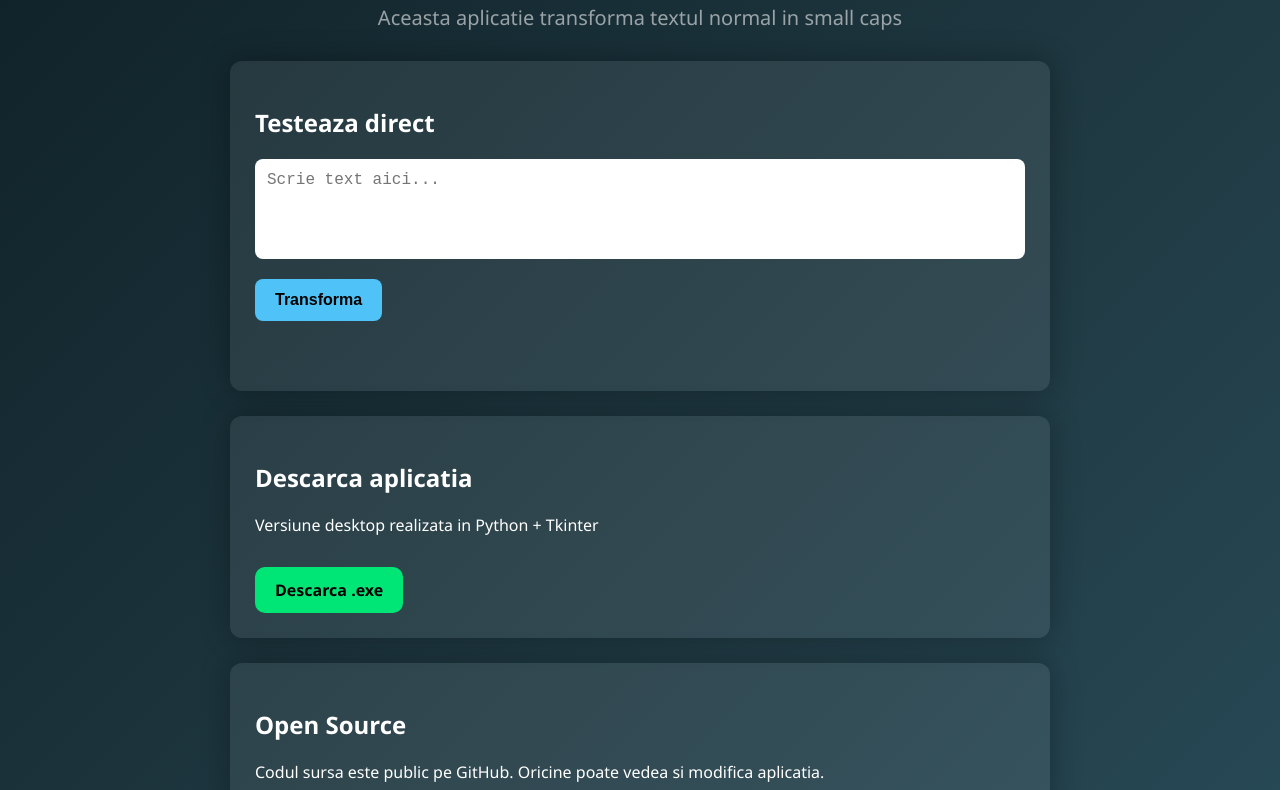
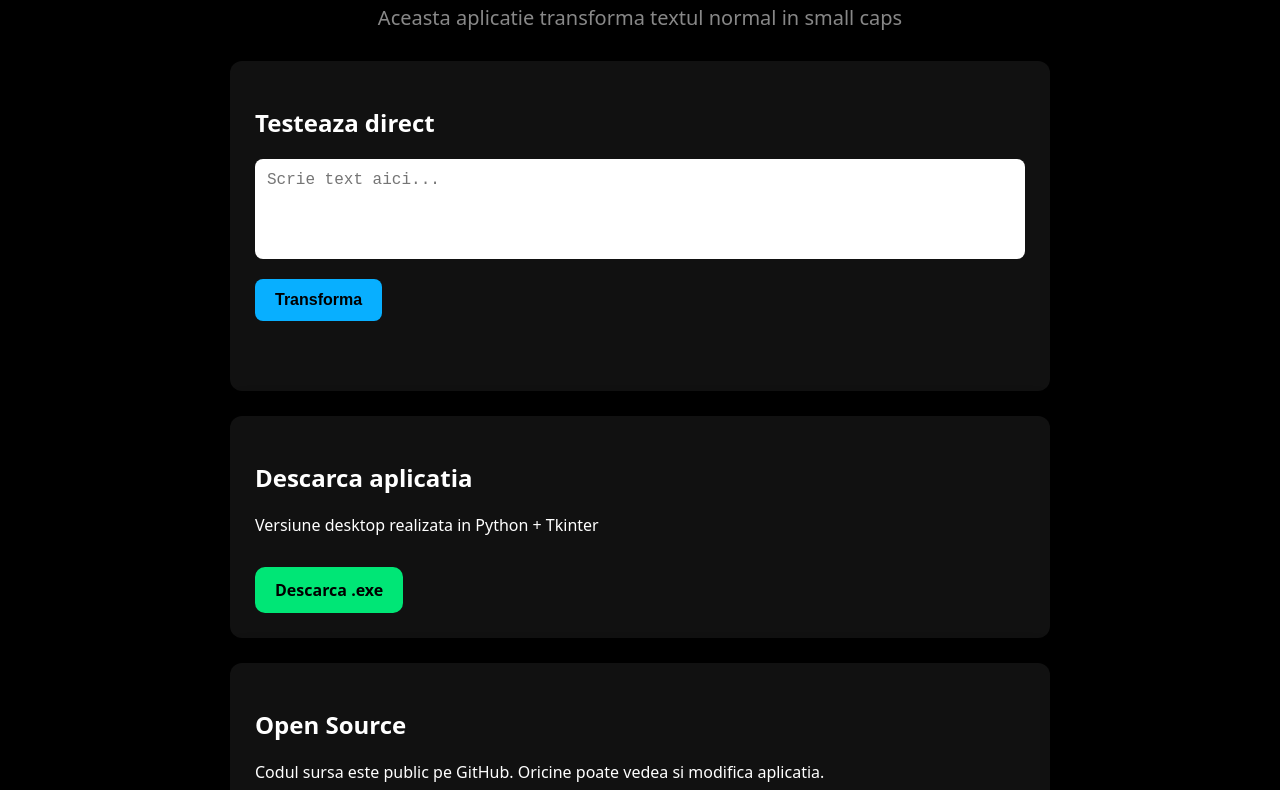
Before and after one commit to AndREiOR5/Small-Caps-App, a plain HTML site: page index.html in a window 1280 px wide. Shown: the part 153-943 px from the top of the page. Drawn offline with Linux system fonts and the light colour scheme.

Commit message:
Update index.html

```diff
--- a/index.html
+++ b/index.html
@@ -7,22 +7,21 @@
 
 <style>
 :root {
-    --blue: #4fc3f7;
-    --green: #00e676;
-    --orange: #ff9800;
+    --blue: #08afff;
 
-    --bg-dark: linear-gradient(135deg, #0f2027, #203a43, #2c5364);
-    --card-dark: rgba(255,255,255,0.08);
-    --text-dark: white;
-    --muted-dark: rgba(255,255,255,0.7);
+    /* Dark theme */
+    --bg-dark: #000000;
+    --card-dark: #111111;
+    --text-dark: #ffffff;
+    --muted-dark: #aaaaaa;
 
+    /* Light theme */
     --bg-light: #f7f9fc;
     --card-light: #ffffff;
-    --text-light: #1f2933;
+    --text-light: #111111;
     --muted-light: #666666;
 }
 
-/* Default: dark theme */
 body[data-theme="dark"] {
     background: var(--bg-dark);
     color: var(--text-dark);
@@ -41,7 +40,6 @@ body[data-theme="dark"] .footer {
     color: var(--muted-dark);
 }
 
-/* Light theme */
 body[data-theme="light"] {
     background: var(--bg-light);
     color: var(--text-light);
@@ -62,20 +60,20 @@ body[data-theme="light"] .footer {
 
 /* General styles */
 * { box-sizing: border-box; }
-body { margin: 0; font-family: 'Segoe UI', Tahoma, Geneva, Verdana, sans-serif; transition: background 0.4s, color 0.4s; }
+body { margin: 0; font-family: system-ui, -apple-system, BlinkMacSystemFont, "Segoe UI", sans-serif; transition: background 0.4s, color 0.4s; }
 .container { max-width: 900px; margin: auto; padding: 40px; }
 h1 { font-size: 48px; margin-bottom: 10px; color: var(--blue); text-align: center; }
 .subtitle { font-size: 20px; opacity: 0.8; text-align: center; margin-bottom: 30px; }
 .card { border-radius: 12px; padding: 25px; margin-top: 25px; box-shadow: 0 0 30px rgba(0,0,0,0.3); transition: transform 0.3s, box-shadow 0.3s, opacity 0.5s; opacity: 0; transform: translateY(20px);}
-.card:hover { transform: translateY(-5px); box-shadow: 0 0 40px rgba(0,0,0,0.5);}
+.card:hover { transform: translateY(-5px); box-shadow: 0 0 40px rgba(8,175,255,0.2);}
 textarea { width: 100%; height: 100px; border-radius: 8px; border: none; padding: 12px; font-size: 16px; resize: none;}
 button { margin-top: 15px; padding: 12px 20px; font-size: 16px; border: none; border-radius: 8px; background: var(--blue); color: black; cursor: pointer; font-weight: bold; transition: background 0.2s;}
-button:hover { background: #81d4fa; }
+button:hover { background: #06a0e6; }
 .output { margin-top: 15px; font-size: 18px; min-height: 30px; word-wrap: break-word;}
 .download, .github-link { display: inline-block; margin-top: 15px; padding: 12px 20px; border-radius: 10px; font-weight: bold; text-decoration: none; transition: background 0.2s;}
-.download { background: var(--green); color: black; }
+.download { background: #00e676; color: black; }
 .download:hover { background: #1aff8c;}
-.github-link { background: var(--orange); color: black; }
+.github-link { background: #ff9800; color: black; }
 .github-link:hover { background: #ffc153;}
 .footer { margin-top: 50px; opacity: 0.6; font-size: 14px; text-align: center; }
 
@@ -86,7 +84,7 @@ button:hover { background: #81d4fa; }
     padding: 10px 16px; border-radius: 8px; cursor: pointer;
     font-weight: bold; z-index: 1000; transition: background 0.3s;
 }
-.toggle-btn:hover { background: #05a0e6; }
+.toggle-btn:hover { background: #06a0e6; }
 </style>
 </head>
 
@@ -163,7 +161,7 @@ function convert() {
     document.getElementById("output").textContent = result;
 }
 
-// Dark/Light toggle using data-theme
+// Dark/Light toggle
 function toggleTheme() {
     const body = document.body;
     body.dataset.theme = body.dataset.theme === "dark" ? "light" : "dark";
```
